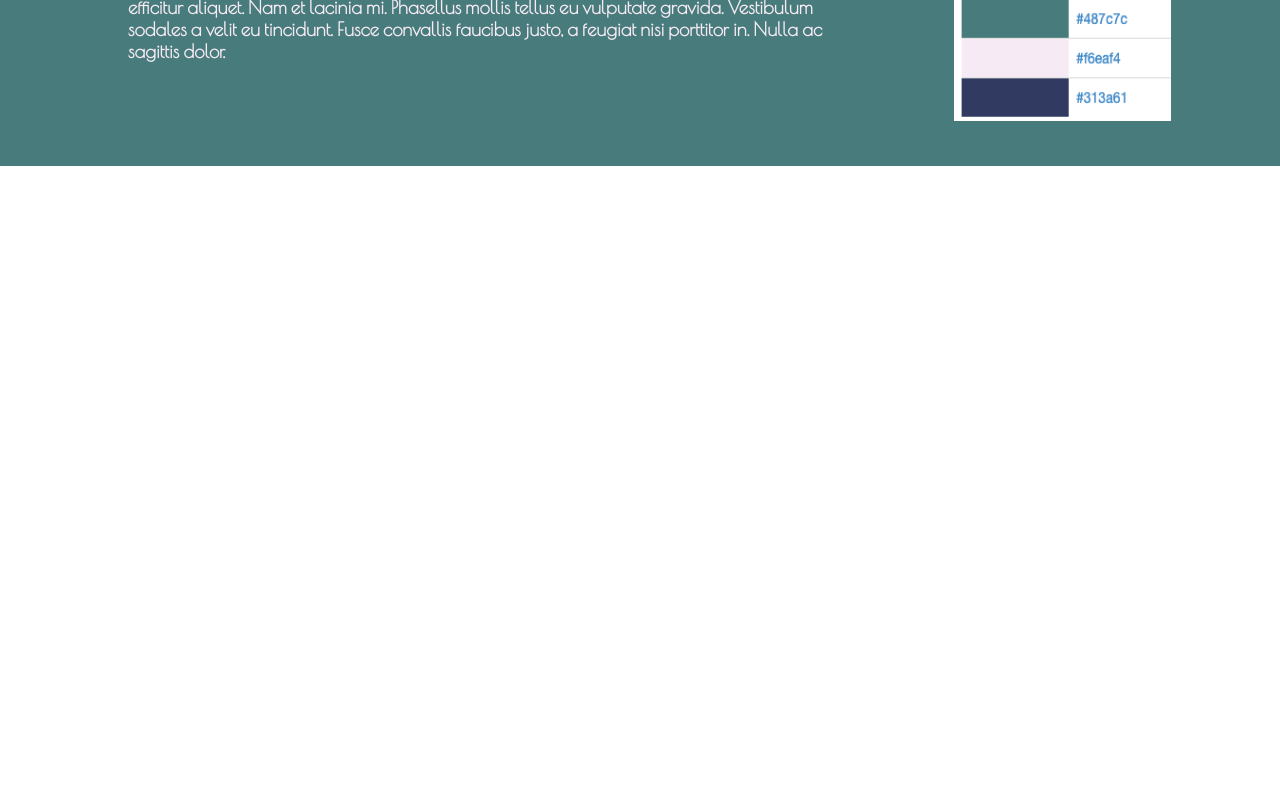
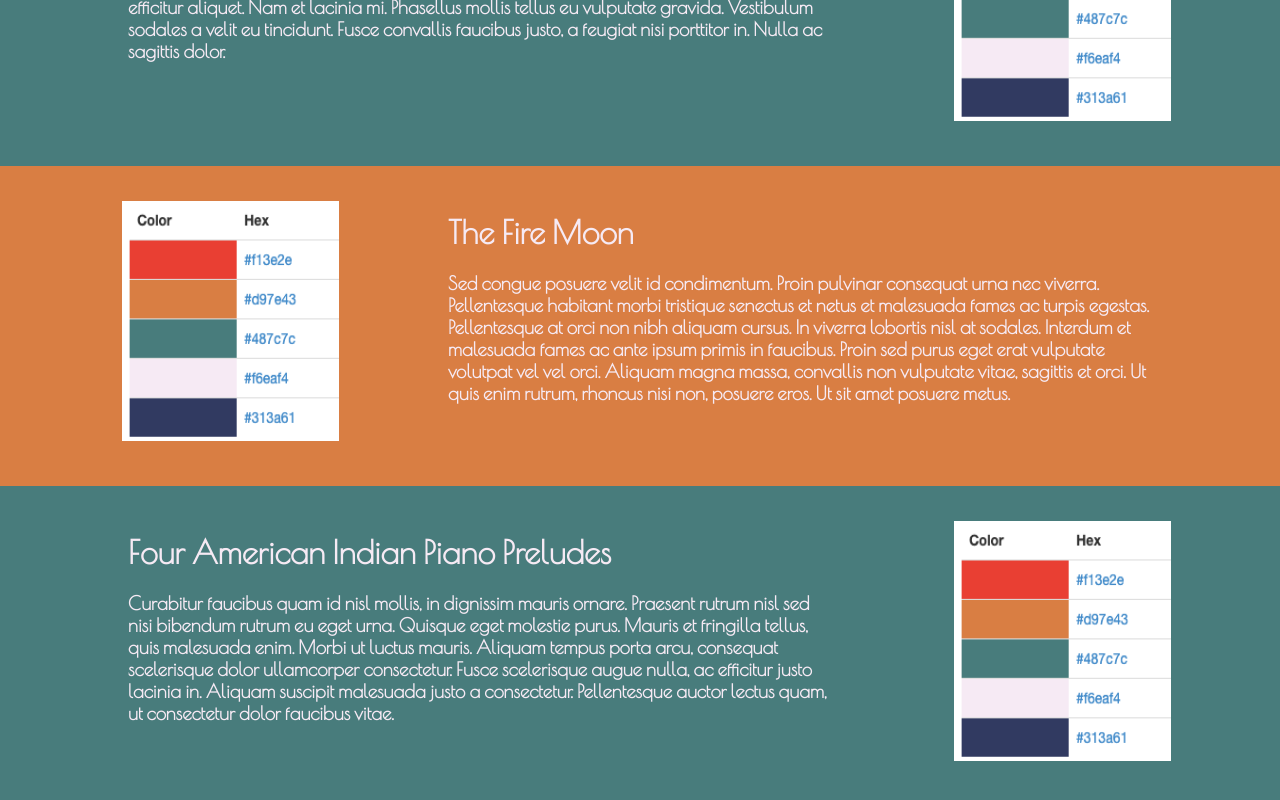
Before and after one commit to Ballard-Art/front-end, a React (Create React App) app in the folder lwb-music/: page /music in a window 1280 px wide. Shown: the part 674-1474 px from the top of the page. Before the commit the page ends 840 px from the top, so only its background shows below. Built offline with nearby package versions, Linux system fonts and the light colour scheme.

Commit message:
more tiles added

```diff
--- a/lwb-music/src/pages/Music.js
+++ b/lwb-music/src/pages/Music.js
@@ -30,6 +30,18 @@ function Music() {
                 link=''
                 text='Nulla sit amet lectus ac mi laoreet dictum eleifend et diam. In et pellentesque mi, vel mollis magna. Fusce maximus tempus lacus malesuada tristique. Quisque commodo nisi nec efficitur aliquet. Nam et lacinia mi. Phasellus mollis tellus eu vulputate gravida. Vestibulum sodales a velit eu tincidunt. Fusce convallis faucibus justo, a feugiat nisi porttitor in. Nulla ac sagittis dolor.'
             />
+            <Tile1
+                icon={Decoy}
+                title='The Fire Moon'
+                link=''
+                text='Sed congue posuere velit id condimentum. Proin pulvinar consequat urna nec viverra. Pellentesque habitant morbi tristique senectus et netus et malesuada fames ac turpis egestas. Pellentesque at orci non nibh aliquam cursus. In viverra lobortis nisl at sodales. Interdum et malesuada fames ac ante ipsum primis in faucibus. Proin sed purus eget erat vulputate volutpat vel vel orci. Aliquam magna massa, convallis non vulputate vitae, sagittis et orci. Ut quis enim rutrum, rhoncus nisi non, posuere eros. Ut sit amet posuere metus.'
+            />
+            <Tile2
+                icon={Decoy}
+                title='Four American Indian Piano Preludes'
+                link=''
+                text='Curabitur faucibus quam id nisl mollis, in dignissim mauris ornare. Praesent rutrum nisl sed nisi bibendum rutrum eu eget urna. Quisque eget molestie purus. Mauris et fringilla tellus, quis malesuada enim. Morbi ut luctus mauris. Aliquam tempus porta arcu, consequat scelerisque dolor ullamcorper consectetur. Fusce scelerisque augue nulla, ac efficitur justo lacinia in. Aliquam suscipit malesuada justo a consectetur. Pellentesque auctor lectus quam, ut consectetur dolor faucibus vitae.'
+            />
         </div>
         </div>
     )
```
